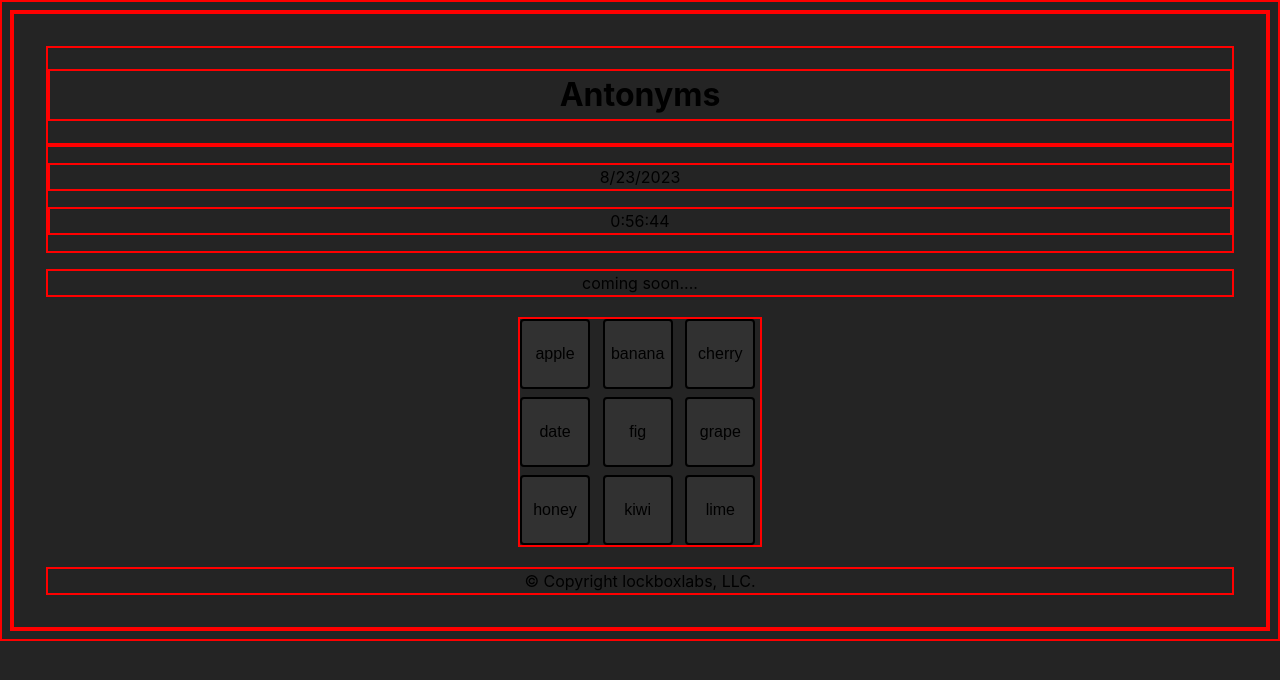
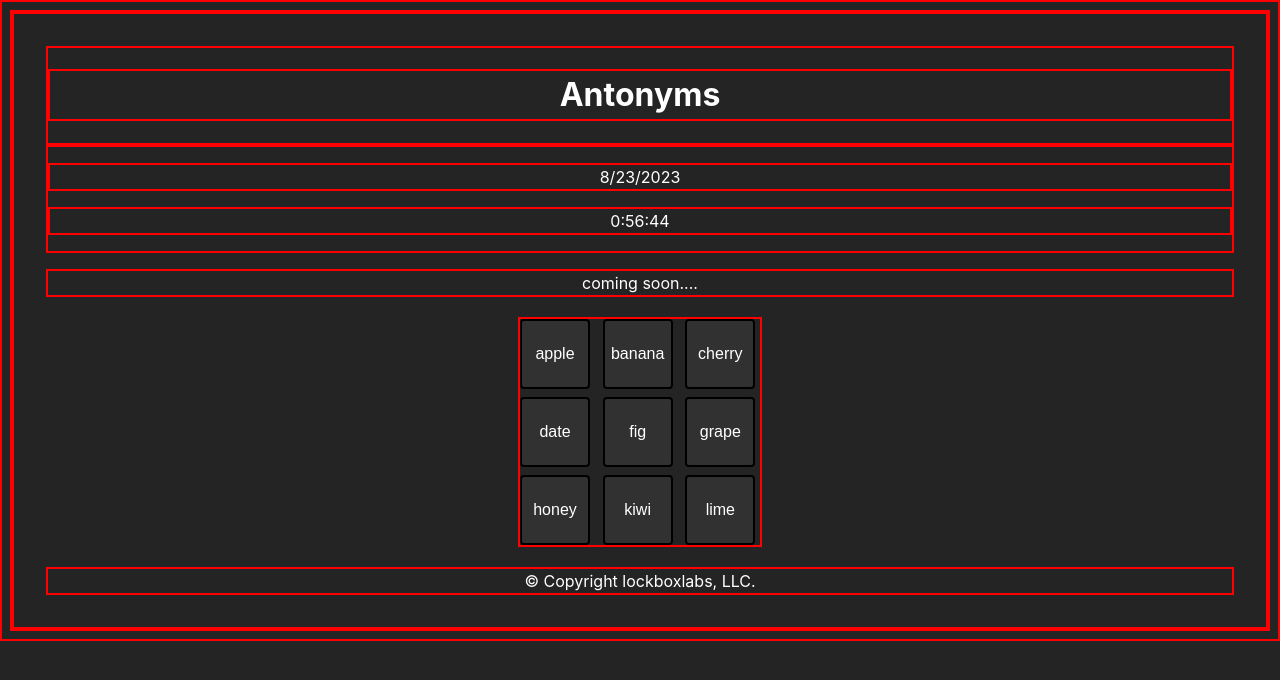
Before and after one commit to QickN/Antonyms, a React (Vite) app in the folder Antonyms/: page / in a window 1280 px wide. Shown: the top 680 px of the page. Built offline with nearby package versions, Linux system fonts and the light colour scheme.

Commit message:
Added front grid of buttons

```diff
--- a/Antonyms/index.html
+++ b/Antonyms/index.html
@@ -6,7 +6,7 @@
     <link rel="icon" type="image/png" sizes="32x32" href="/public/favicon-32x32.png">
     <link rel="icon" type="image/png" sizes="16x16" href="/public/favicon-16x16.png">
     <link rel="manifest" href="/public/site.webmanifest">
-    <meta name="viewport" content="width=device-width, initial-scale=1.0" />
+    <meta name="viewport" content="width=device-width, initial-scale=1.0, viewport-fit=cover">
     <title>Antonyms</title>
   </head>
   <body>
--- a/Antonyms/src/App.css
+++ b/Antonyms/src/App.css
@@ -1,5 +1,6 @@
 *{
   border: 2px solid red;
+  color: white;
 }
 
 #root {
```
